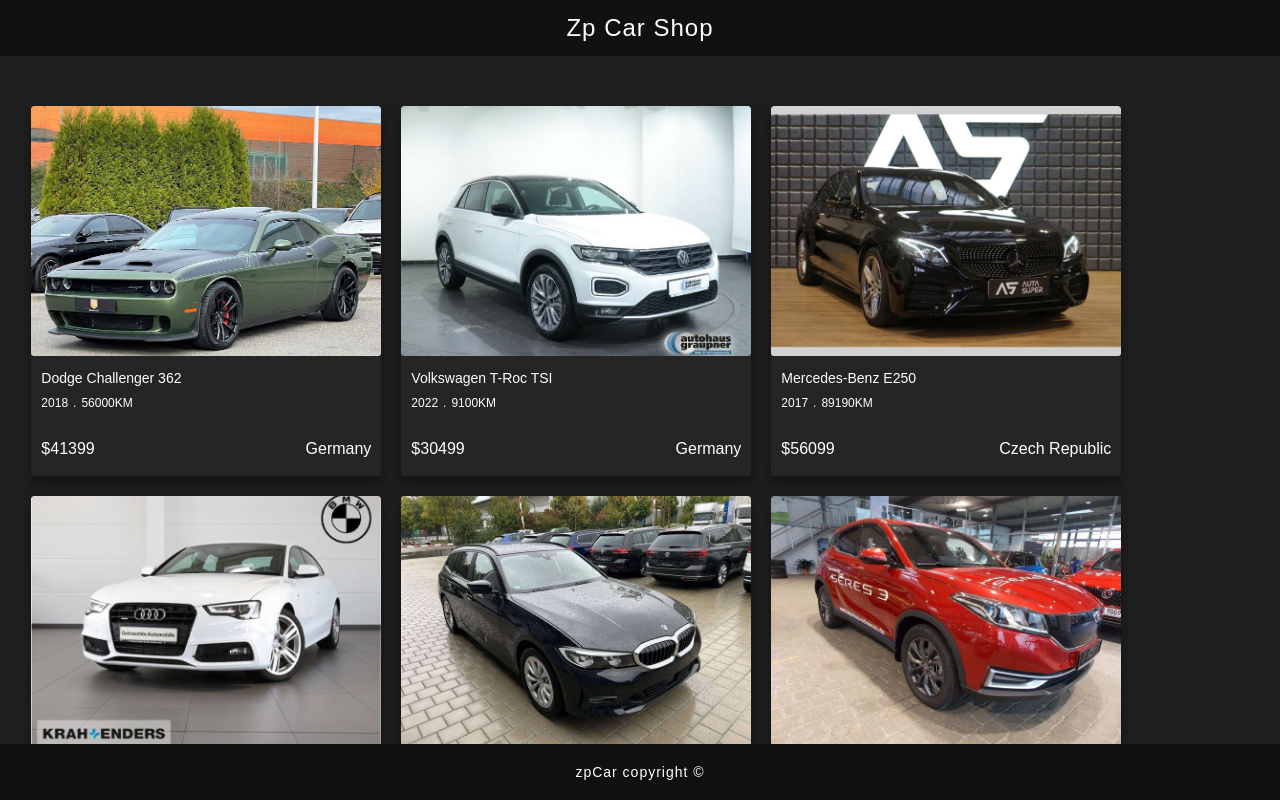
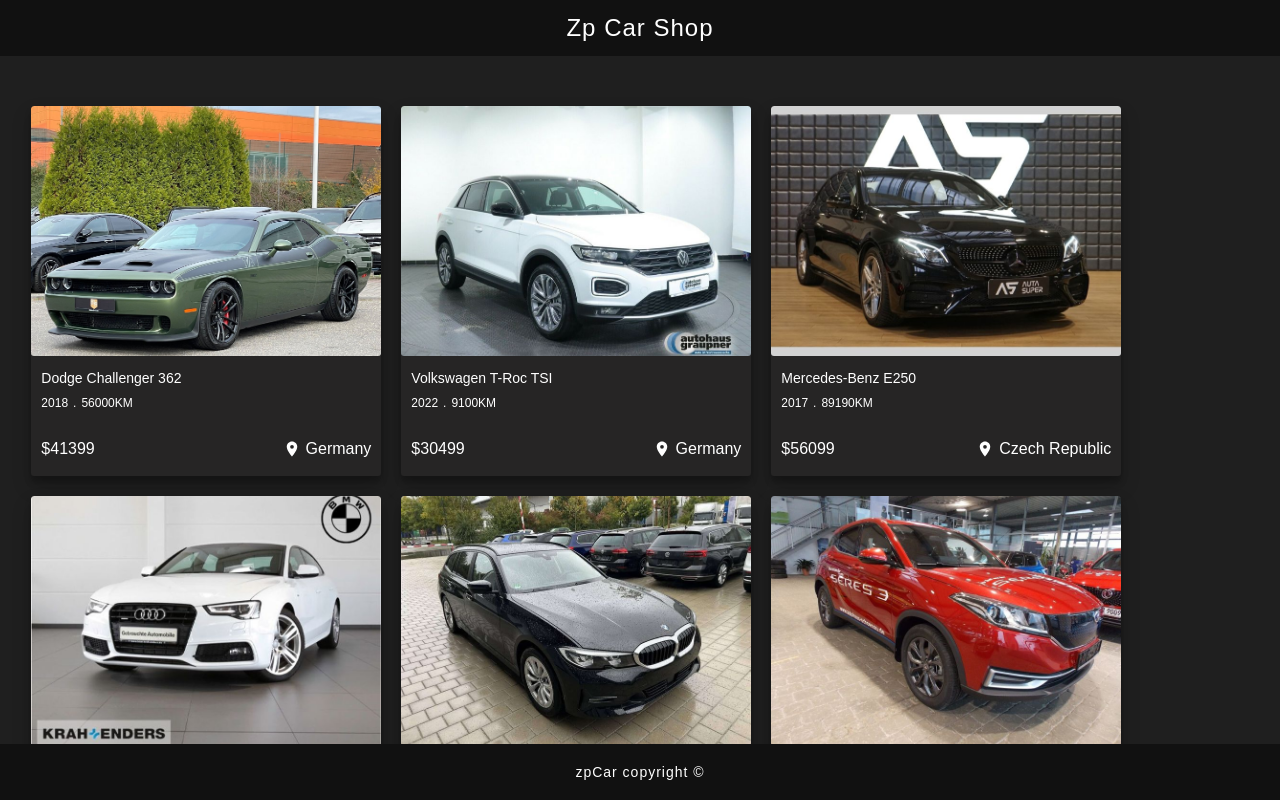
Before and after one commit to hamidazimiazp/zpCar, a Next.js app in the folder app/: page /cars in a window 1280 px wide. Built offline with nearby package versions, Linux system fonts and the light colour scheme.

Commit message:
install react-icons and use it in card component

```diff
--- a/app/src/components/modules/CarCard/Card.js
+++ b/app/src/components/modules/CarCard/Card.js
@@ -1,6 +1,7 @@
 import React from "react";
 import styles from "./Card.module.css";
 import Link from "next/link";
+import { MdLocationOn } from "react-icons/md";
 
 const Card = ({ data }) => {
   const { id, name, model, year, distance, location, price, image } = data;
@@ -20,7 +21,10 @@
           </div>
           <div className={styles.row}>
             <div className={styles.priceTag}>${price}</div>
-            <div className={styles.location}>{location}</div>
+            <div className={styles.location}>
+              <MdLocationOn size={18} color="#fff" />
+              {location}
+            </div>
           </div>
         </div>
       </div>
--- a/app/src/components/modules/CarCard/Card.module.css
+++ b/app/src/components/modules/CarCard/Card.module.css
@@ -57,6 +57,12 @@
   align-items: center;
   margin-top: 20px;
 }
+.location {
+  display: flex;
+  justify-content: space-between;
+  align-items: center;
+  gap: 5px;
+}
 @media screen and (max-width: 850px) {
   .wrapper {
     width: 100%;
--- /dev/null
+++ b/package.json
@@ -0,0 +1,5 @@
+{
+  "dependencies": {
+    "react-icons": "^4.7.1"
+  }
+}
```
Also changed, not shown: 1 other file (tests, documents, lock files or other folders).
